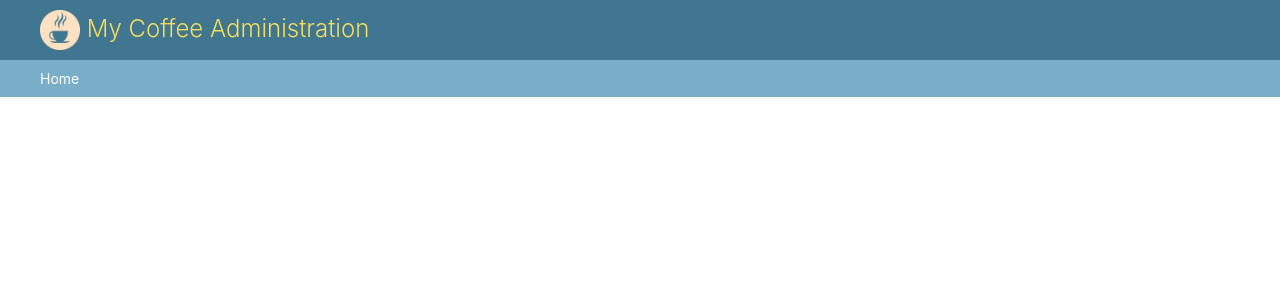
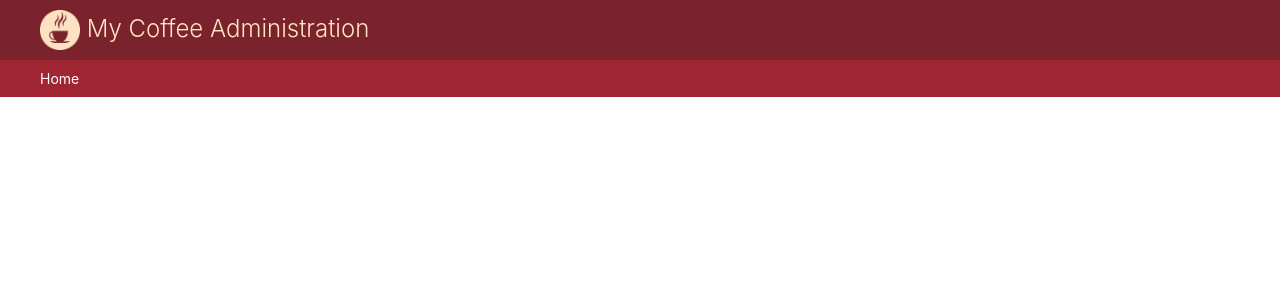
Before and after one commit to Islam412/My_Coffee, a Django app: template templates/admin/base_site.html in a window 1280 px wide. Shown: the top 300 px of the page. Run offline with Django 4.2, Linux system fonts and the light colour scheme; the template is opened without the code that fills it, so the values that code supplies are empty.

Commit message:
desing adminbanail p1

```diff
--- /dev/null
+++ b/static/css/admin.css
@@ -0,0 +1,28 @@
+#header{
+    background: #7A232D;
+    color:#FFFFFF ;
+}
+
+#head{
+    color:bisque !important ;
+}
+
+.module h2,
+.module caption,
+.inline-group h2{
+    background: #a02533 !important;
+    color:#FFFFFF ;
+
+}
+
+div.breadcrumbs{
+    background: #a02533 !important;
+    color:#FFFFFF ;
+
+}
+
+.selector-chosen h2{
+    background: #a02533 !important;
+    color:#FFFFFF ;
+
+}
--- a/templates/admin/base_site.html
+++ b/templates/admin/base_site.html
@@ -6,3 +6,8 @@
     My Coffee Administration
   </h1>
 {% endblock branding %}
+
+
+{% block extrastyle %}
+  <link rel="stylesheet" href="{% static "css/admin.css" %}">
+{% endblock extrastyle %}
```
